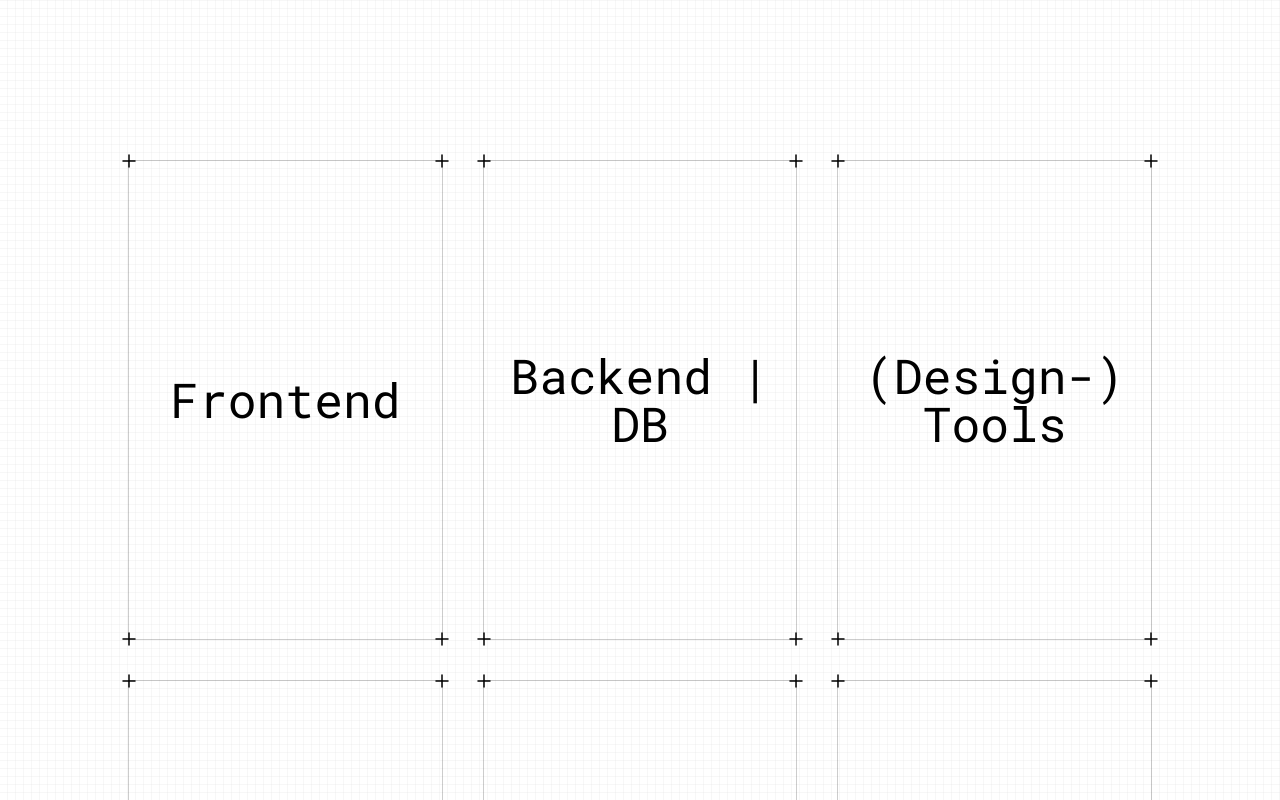
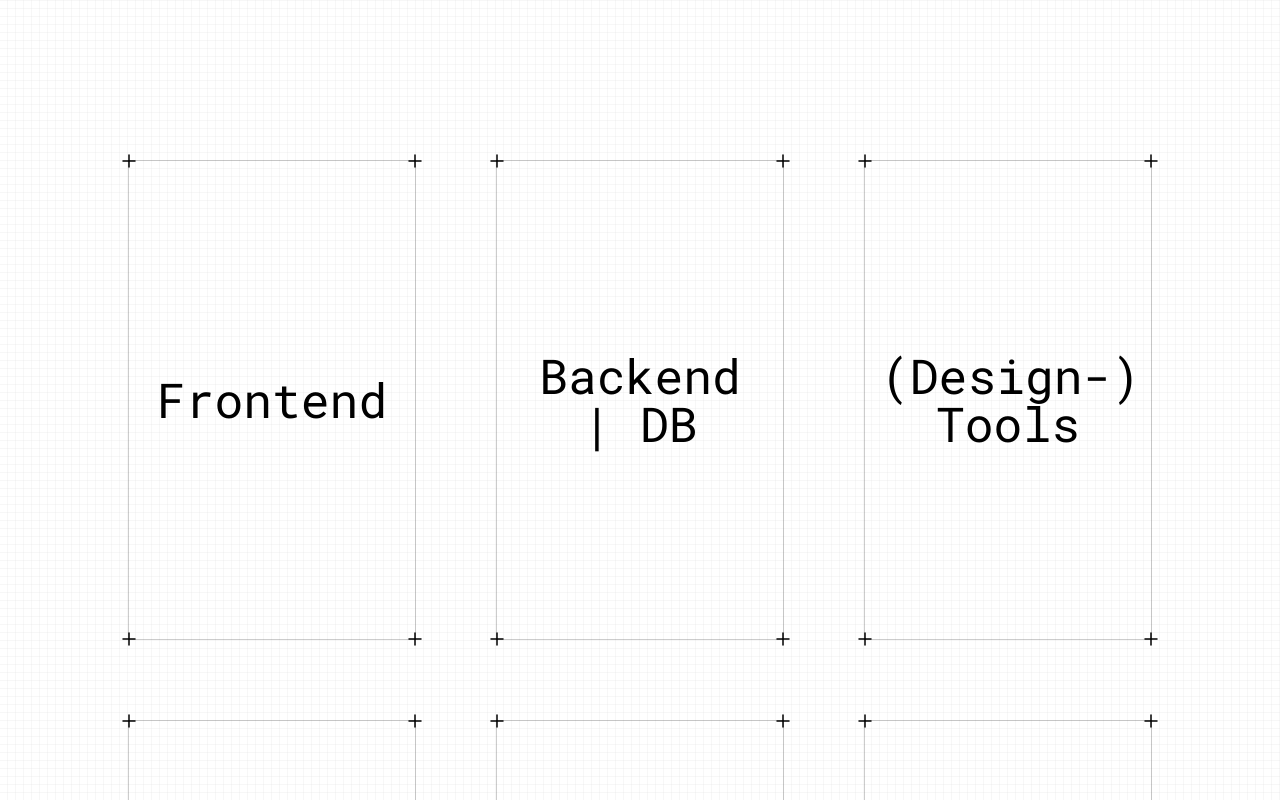
Before and after one commit to Squasmn/portfolio, a Next.js app: page /about/skills in a window 1280 px wide. Shown: the top 800 px of the page. Built offline with nearby package versions, Linux system fonts and the light colour scheme.

Commit message:
babel fix for render

```diff
--- a/src/components/About/Skills/CanvasReveal.tsx
+++ b/src/components/About/Skills/CanvasReveal.tsx
@@ -10,7 +10,7 @@ export function CanvasRevealEffectDemo() {
     <>
       {/* <div className="py-20 flex flex-col lg:flex-row items-center justify-center w-full gap-4 mx-auto px-8"> */}
       <div className="flex justify-center">
-        <div className="grid grid-cols-3 gap-10 py-40 w-[80vw]">
+        <div className="grid grid-cols-3 gap-20 py-40 w-[80vw]">
           <Card
             title="Frontend"
             backTitle="Languages Technologies Frameworks Tools I've worked with"
```
Also changed, not shown: .babelrc (added), .eslintrc.json.
